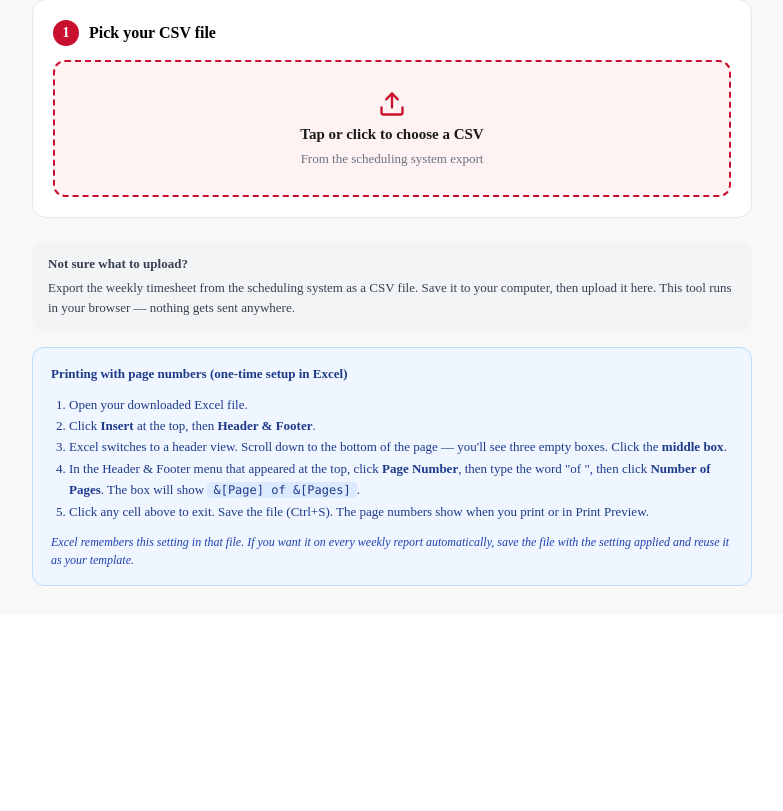
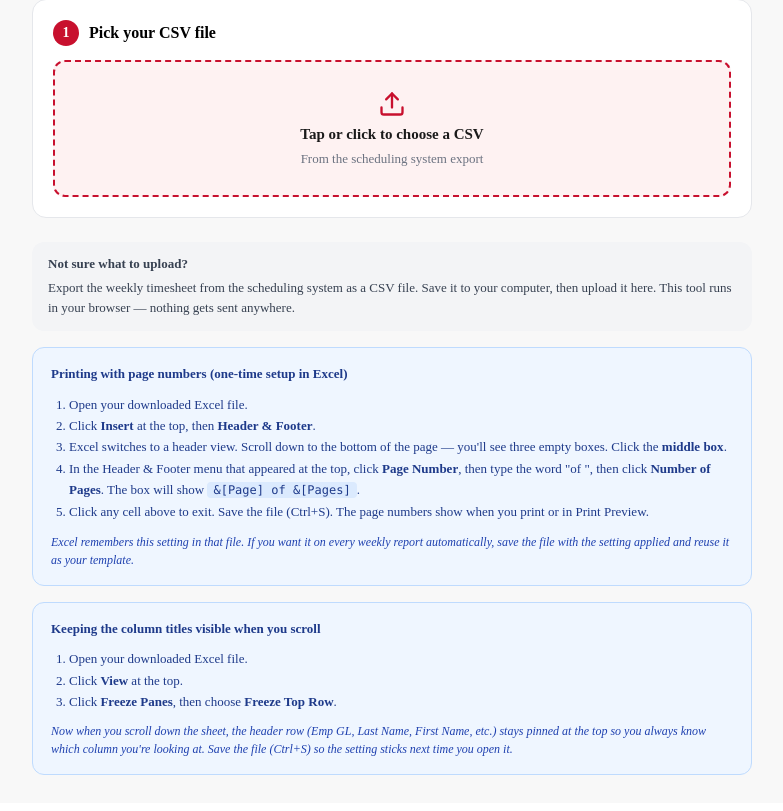
Before and after one commit to calebeckenroth-spa/final_apps, a React (Vite) app: page /for/carla/employee-hours in a window 1280 px wide. Shown: the part 220-1031 px from the top of the page, without its empty margins (248-1031 px from the left). Before the commit the page ends 842 px from the top, so only its background shows below. Built offline with nearby package versions, Linux system fonts and the light colour scheme.

Commit message:
freeze panes perma

```diff
--- a/src/apps/employee-hours/EmployeeHoursReport.jsx
+++ b/src/apps/employee-hours/EmployeeHoursReport.jsx
@@ -611,6 +611,26 @@ export default function EmployeeHoursReport() {
             setting applied and reuse it as your template.
           </p>
         </div>
+
+        <div style={styles.tipBox}>
+          <strong>Keeping the column titles visible when you scroll</strong>
+          <ol style={styles.tipList}>
+            <li>Open your downloaded Excel file.</li>
+            <li>
+              Click <strong>View</strong> at the top.
+            </li>
+            <li>
+              Click <strong>Freeze Panes</strong>, then choose{' '}
+              <strong>Freeze Top Row</strong>.
+            </li>
+          </ol>
+          <p style={styles.tipFooter}>
+            Now when you scroll down the sheet, the header row
+            (Emp GL, Last Name, First Name, etc.) stays pinned at the top
+            so you always know which column you're looking at. Save the file
+            (Ctrl+S) so the setting sticks next time you open it.
+          </p>
+        </div>
       </div>
     </div>
   );
```
